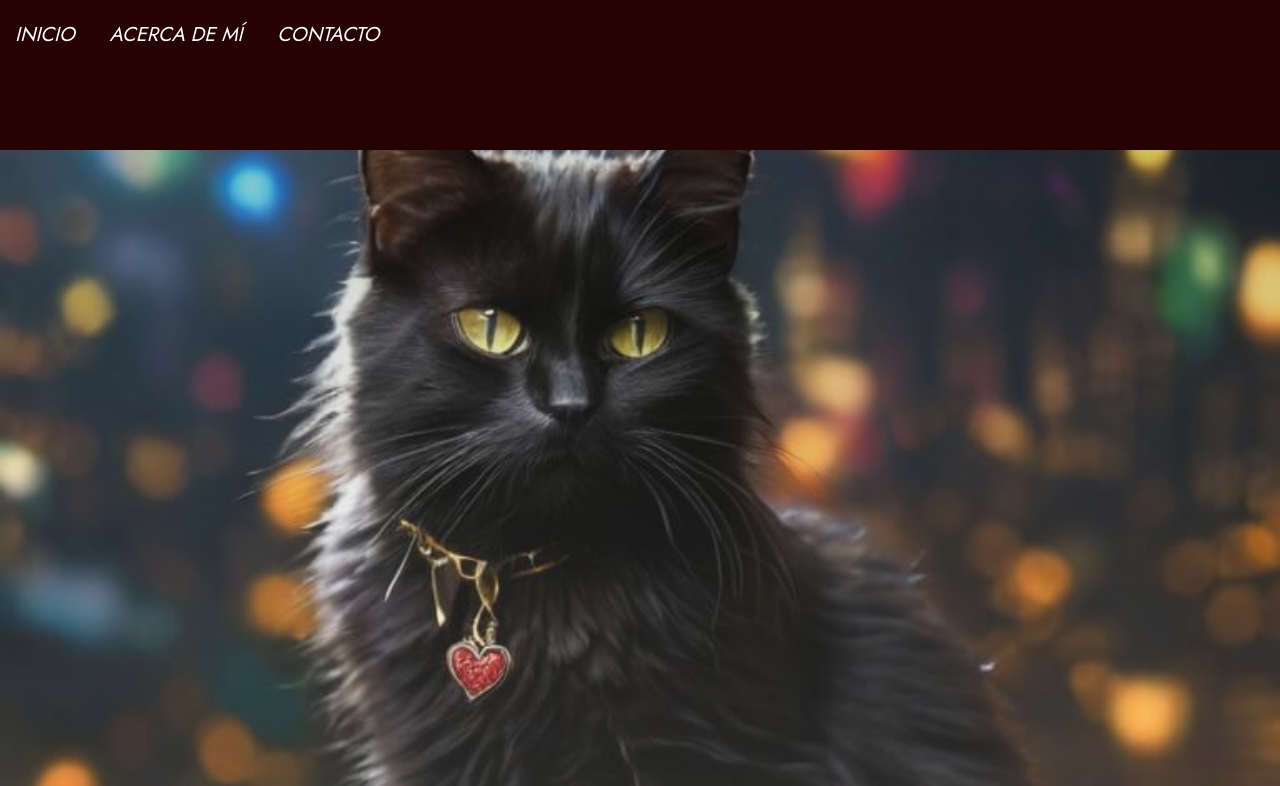
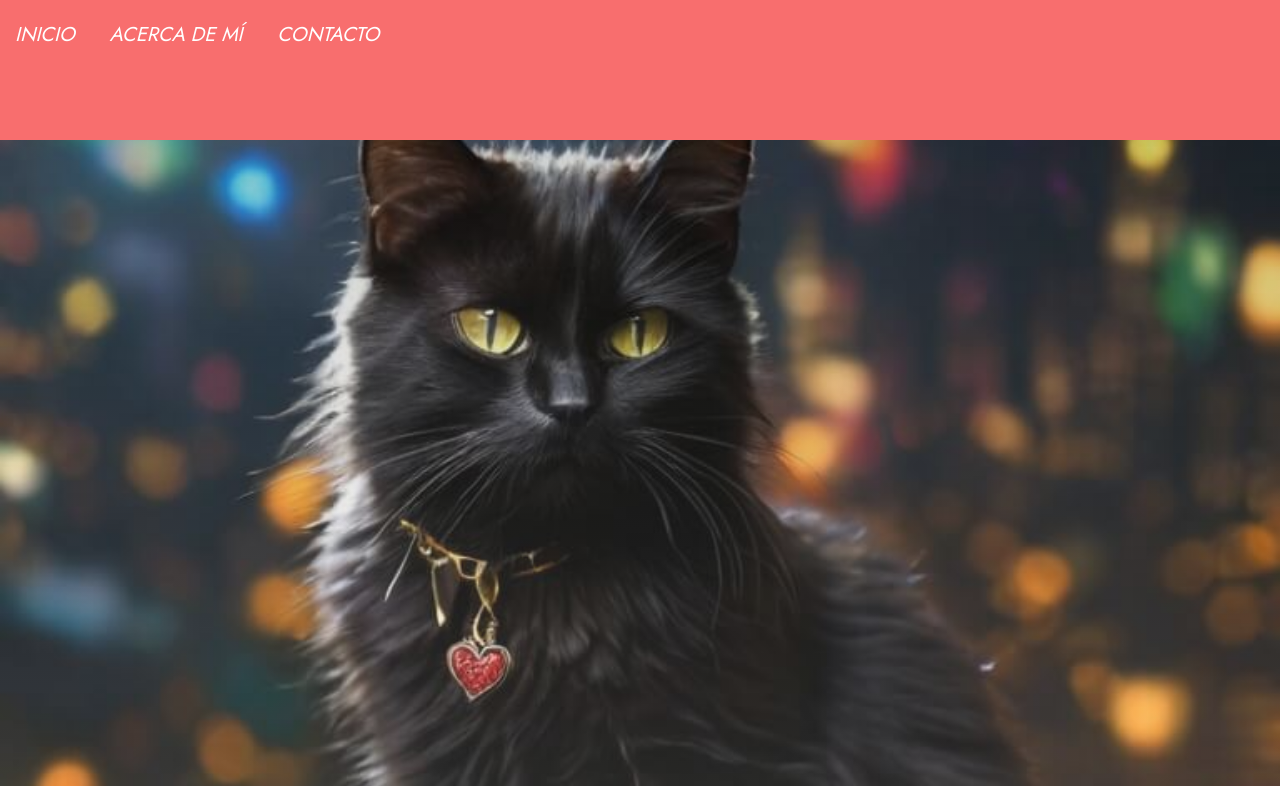
Before and after one commit to VictoriaGomezC/proyectoAgos, a plain HTML site: page index.html in a window 1280 px wide. Shown: the top 786 px of the page. Drawn offline with Linux system fonts and the light colour scheme.

Commit message:
cambios para probar los cambios

```diff
--- a/index.html
+++ b/index.html
@@ -1,9 +1,9 @@
 <!DOCTYPE html>
-<html lang="en">
+<html lang="es">
 <head>
     <meta charset="UTF-8">
     <meta name="viewport" content="width=device-width, initial-scale=1.0">
-    <title>Historia gato negro</title>
+    <title>Historia del gato negro</title>
     <link rel="stylesheet" href="style.css">
     <script src="https://kit.fontawesome.com/275d3faf2c.js" crossorigin="anonymous"></script>
 
--- a/style.css
+++ b/style.css
@@ -26,8 +26,8 @@
 
 nav{
     width: 100%;
-    height: 150px;
-    background-color: rgb(38, 2, 2);
+    height: 140px;
+    background-color: rgb(248, 110, 110);
     display: flex;
     justify-content: space-between;
 }
```
